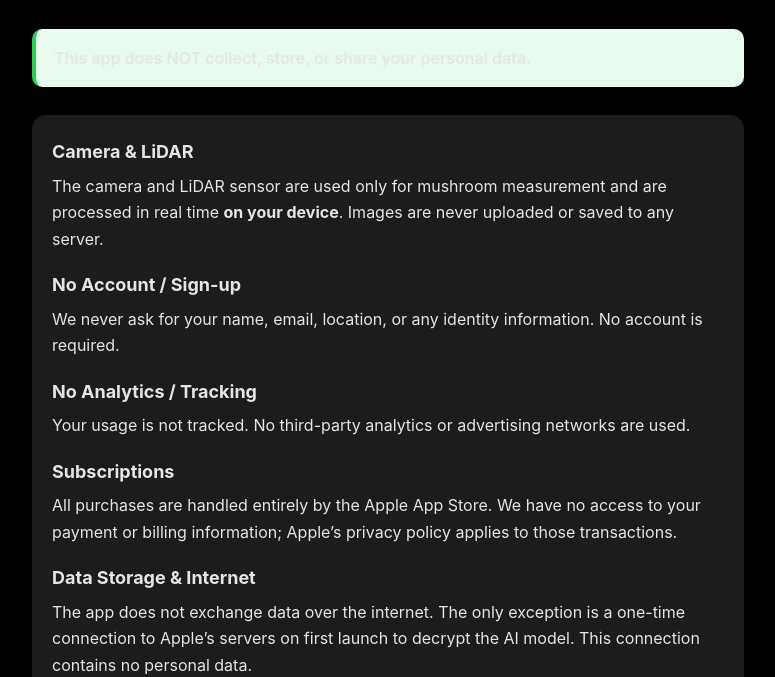
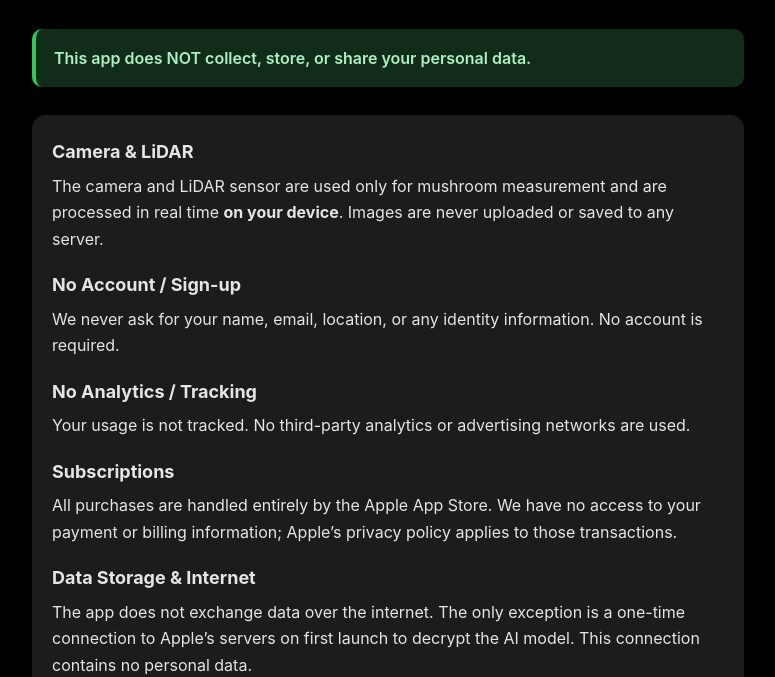
Before and after one commit to ilkayayas/MushroomHarvestAssistant, a plain HTML site: page privacy-en.html in a window 1280 px wide. Shown: the part 126-803 px from the top of the page, without its empty margins (252-1027 px from the left). Drawn offline with Linux system fonts and the dark colour scheme.

Commit message:
Fix lead box contrast in dark mode

```diff
--- a/privacy-en.html
+++ b/privacy-en.html
@@ -30,6 +30,10 @@
       border-radius: 10px;
       font-weight: 600;
       margin: 0 0 28px;
+      color: #1c1c1e;
+    }
+    @media (prefers-color-scheme: dark) {
+      .lead { background: #122c1a; color: #aef0c4; }
     }
     .card { background: #f2f2f7; padding: 4px 20px; border-radius: 14px; margin: 0 0 16px; }
     h2 { font-size: 18px; margin: 18px 0 6px; }
```
Also changed, not shown: privacy-tr.html (+4 -0 lines).
